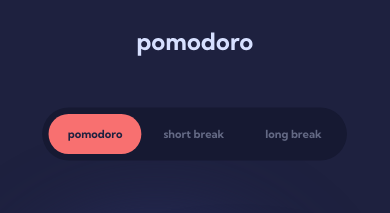
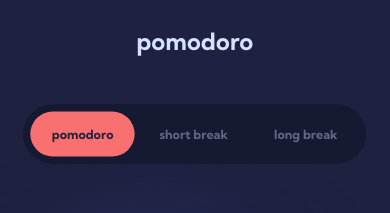
Before and after one commit to B3gnoche/promodoro-app, a website built with Vite: page index.html in a window 390 px wide. Shown: the top 213 px of the page. Built offline with nearby package versions, Linux system fonts and the light colour scheme.

Commit message:
CSS Updates
Nav Menu Updated

```diff
--- a/src/style.css
+++ b/src/style.css
@@ -322,9 +322,12 @@ button {
 }
 
 @media screen and (max-width: 27rem) {
-  .timer,
+  .timer {
+    transform: scale(0.8);
+  }
+
   .menu {
-    transform: scale(0.8);
+    transform: scale(0.9);
   }
 }
 
```
